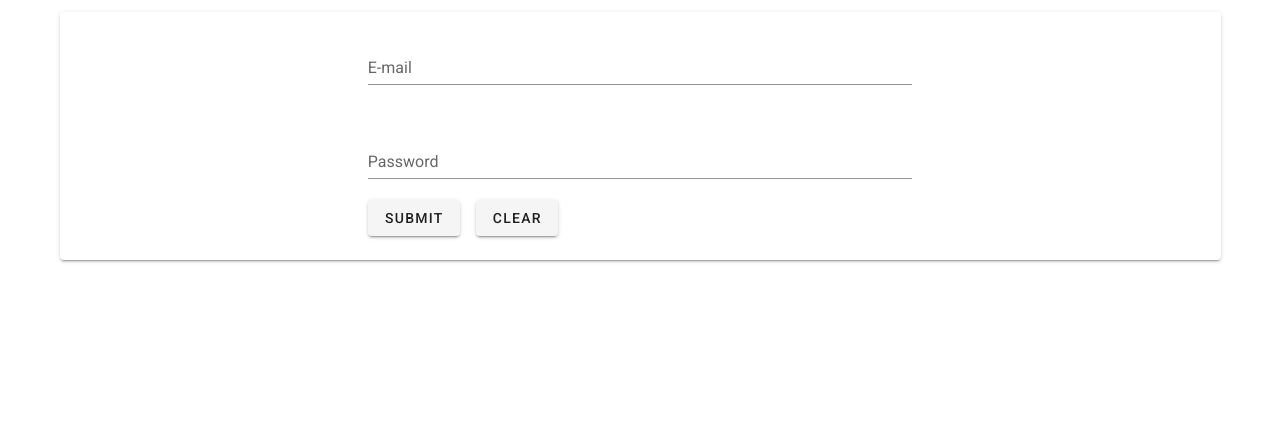
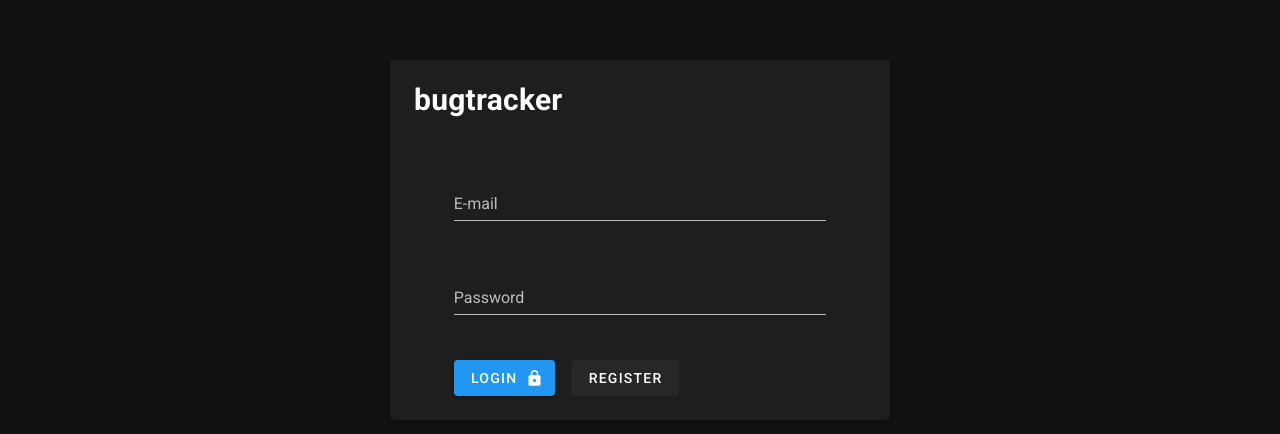
Before and after one commit to sqmch/btrac, a Vue app: page /#/ in a window 1280 px wide. Shown: the top 434 px of the page. Built offline with nearby package versions, Linux system fonts and the light colour scheme.

Commit message:
Polished login form layout

```diff
--- a/src/components/Login.vue
+++ b/src/components/Login.vue
@@ -2,9 +2,17 @@
   <v-app id="btrac">
     <v-form>
       <v-container>
-        <v-card elevation="2">
+        <v-card elevation="2" max-width="500" class="mx-auto mt-12">
+          <v-card-title>
+            <v-layout align-center justify-space-between>
+              <h2 class="mb-4 ml-2 mt-2">bugtracker</h2>
+
+              <v-flex> </v-flex>
+            </v-layout>
+          </v-card-title>
+          <!--<v-divider></v-divider>-->
           <v-col>
-            <v-col class="mx-auto" cols="12" sm="6">
+            <v-col class="mx-auto" cols="12" sm="10">
               <v-text-field
                 v-model="email"
                 :error-messages="emailErrors"
@@ -14,18 +22,22 @@
                 @blur="$v.email.$touch()"
               ></v-text-field>
             </v-col>
-            <v-col class="mx-auto" cols="12" sm="6">
+            <v-col class="mx-auto" cols="12" sm="10">
               <v-text-field
+                class="mb-6"
+                type="password"
                 v-model="password"
-                :error-messages="emailErrors"
                 label="Password"
                 required
-                @input="$v.email.$touch()"
-                @blur="$v.email.$touch()"
+                @input="$v.password.$touch()"
+                @blur="$v.password.$touch()"
               ></v-text-field>
+              <v-btn color="primary" class="mr-4" @click="submit">
+                login
+                <v-icon right dark> mdi-lock </v-icon>
+              </v-btn>
 
-              <v-btn class="mr-4" @click="submit"> submit </v-btn>
-              <v-btn @click="clear"> clear </v-btn>
+              <v-btn depressed @click="register"> register </v-btn>
             </v-col>
           </v-col>
         </v-card>
--- a/src/plugins/vuetify.js
+++ b/src/plugins/vuetify.js
@@ -1,7 +1,8 @@
-import Vue from 'vue';
-import Vuetify from 'vuetify/lib/framework';
+import Vue from "vue";
+import Vuetify from "vuetify/lib/framework";
 
 Vue.use(Vuetify);
 
 export default new Vuetify({
+	theme: { dark: true },
 });
```
